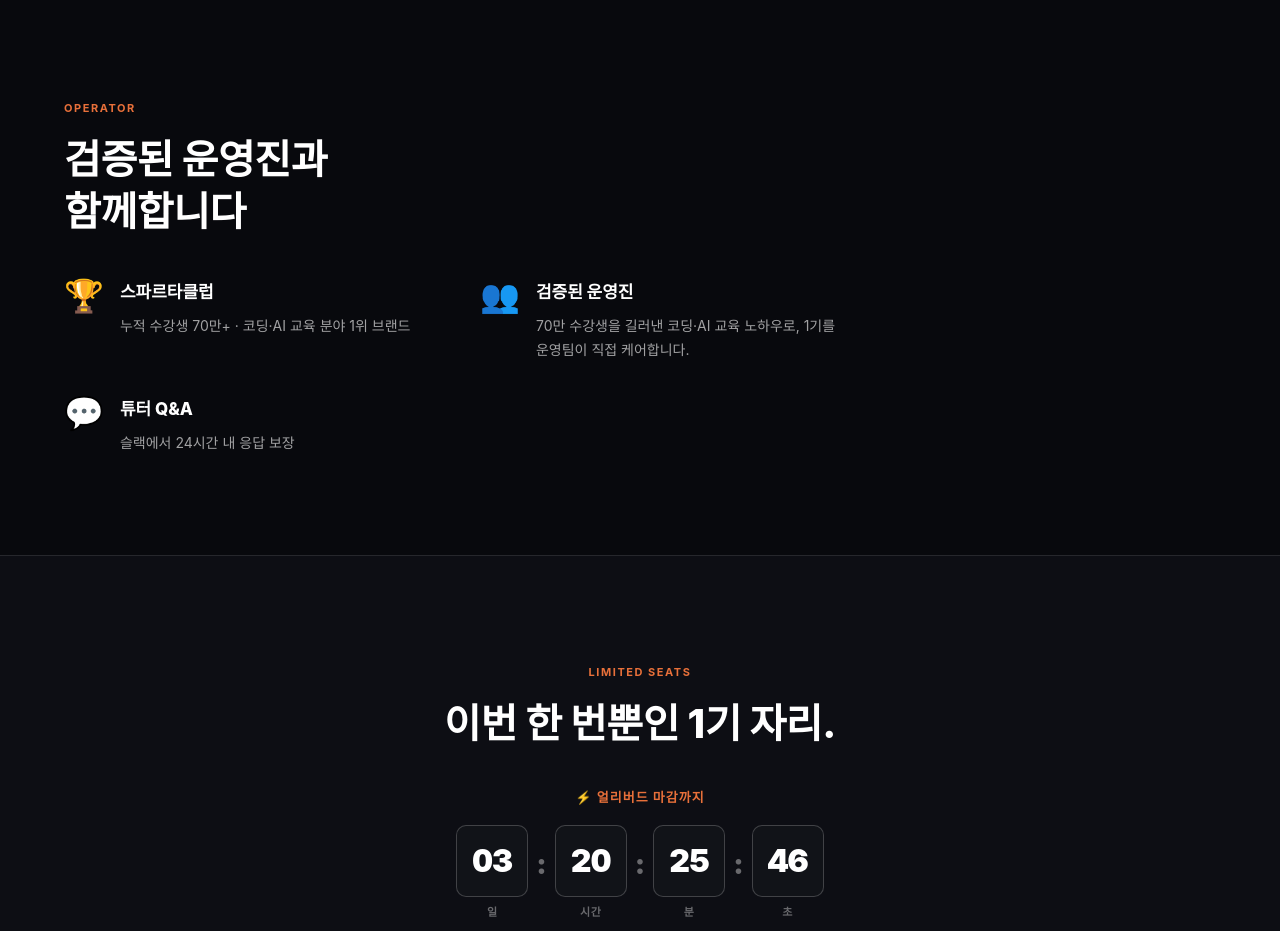
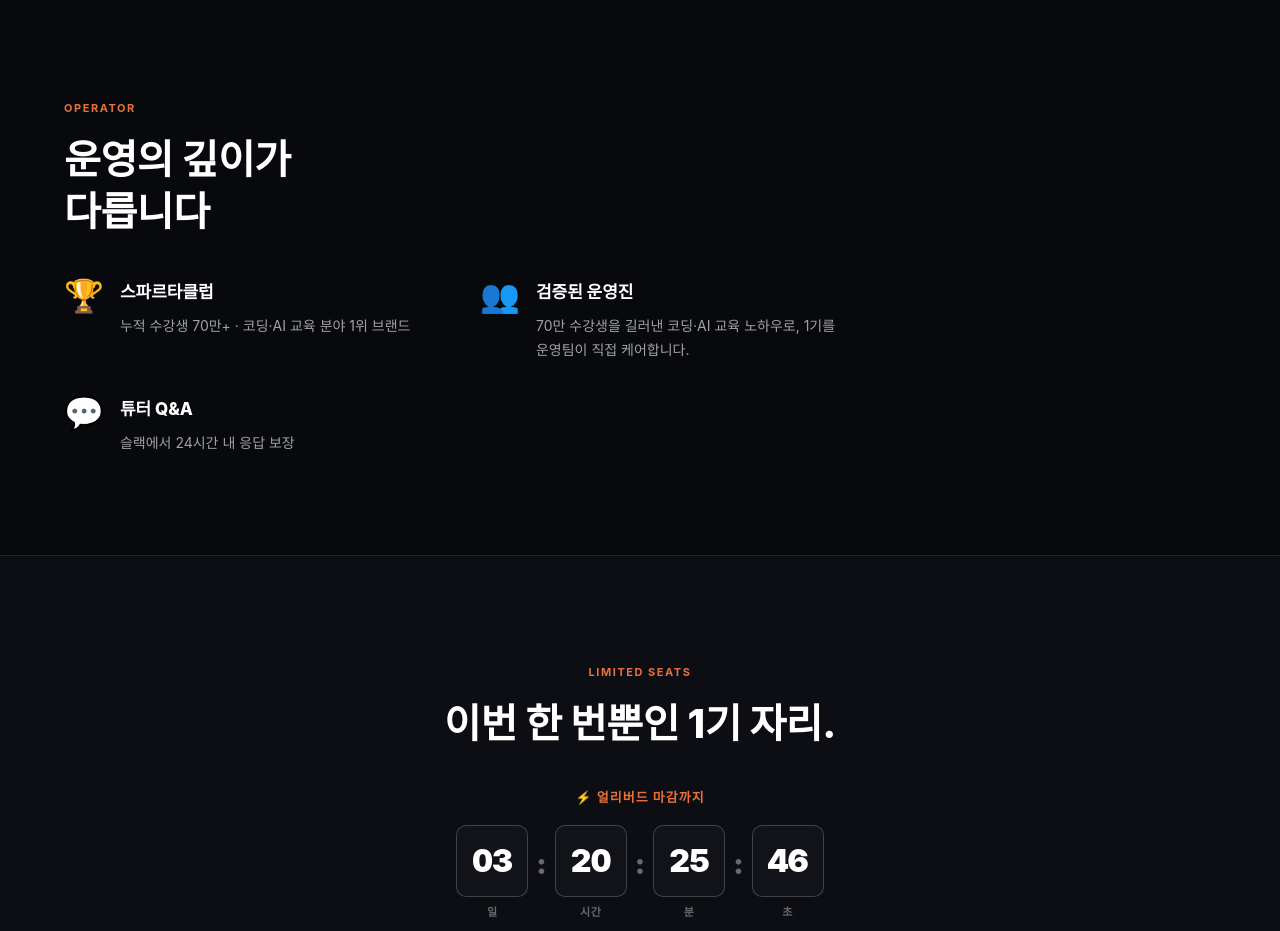
Before and after one commit to jbjin-netizen/ai-founders-landing, a plain HTML site: page index.html in a window 1280 px wide. Shown: the part 10140-11071 px from the top of the page. Drawn offline with Linux system fonts and the light colour scheme; no server answers; a web font is replaced by a local one.

Commit message:
fix: 운영진 섹션 헤딩 문구 수정

```diff
--- a/index.html
+++ b/index.html
@@ -1634,7 +1634,7 @@
 <section id="who" class="section">
   <div class="inner">
     <span class="sec-label">OPERATOR</span>
-    <h2 class="sec-title">검증된 운영진과<br>함께합니다</h2>
+    <h2 class="sec-title">운영의 깊이가<br>다릅니다</h2>
     <div class="who-grid">
       <div class="who-item">
         <div class="who-icon">🏆</div>
```
